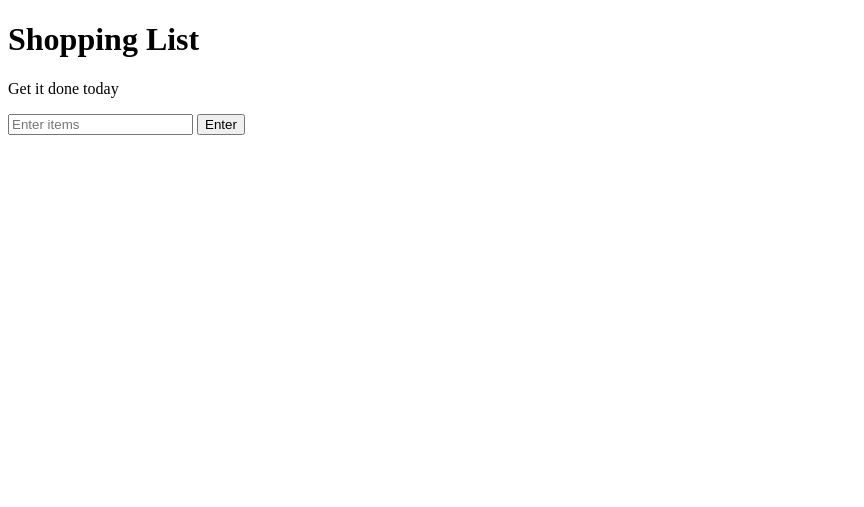
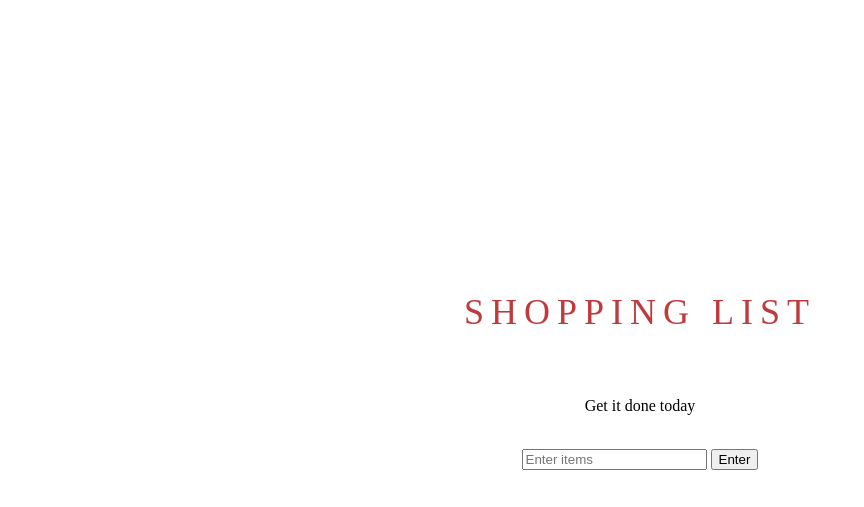
Before and after one commit to shandonvasquez/Javascript-, a plain HTML site: page index.html in a window 1280 px wide. Shown: the whole page, without its empty margins (0-864 px from the left). Drawn offline with Linux system fonts and the light colour scheme.

Commit message:
This has some changes to the main,js and the style.css

```diff
--- a/index.html
+++ b/index.html
@@ -4,15 +4,18 @@
   <meta charset="UTF-8" />
   <title>Shopping List</title>
 </head>
+ <link rel="stylesheet" href="style.css" />
 <body>
-  <h1>Shopping List</h1>
-  <p id="first">Get it done today</p>
+ <div class="container">
+  <h1>Shopping List</h1> <br>
+  <p id="first">Get it done today</p> <br>
+<div class="additems">
   <input type="text" id="userinput" placeholder="Enter items">
   <button id="enter" class="enter">Enter</button>
-
+</div>
   <ul>
-
   </ul>
+</div>
   <script src="main.js"></script>
 </body>
 </html>
--- /dev/null
+++ b/style.css
@@ -0,0 +1,28 @@
+h1 {
+  color: #bf3b3b;
+  font-size: 36px;
+  font-weight: 400;
+  text-transform: uppercase;
+  letter-spacing: 7px;
+  margin-bottom: 30px;
+}
+
+.container {
+  display: flex;
+  justify-content: center;
+  align-items: center;
+  height: 100vh;
+  align-content: flex-start;
+  flex-wrap: nowrap;
+  flex-direction: column;
+}
+
+ul {
+  margin: 40px;
+  display: flex;
+  flex-direction: column;
+}
+
+li {
+  margin: 3px;
+}
```
